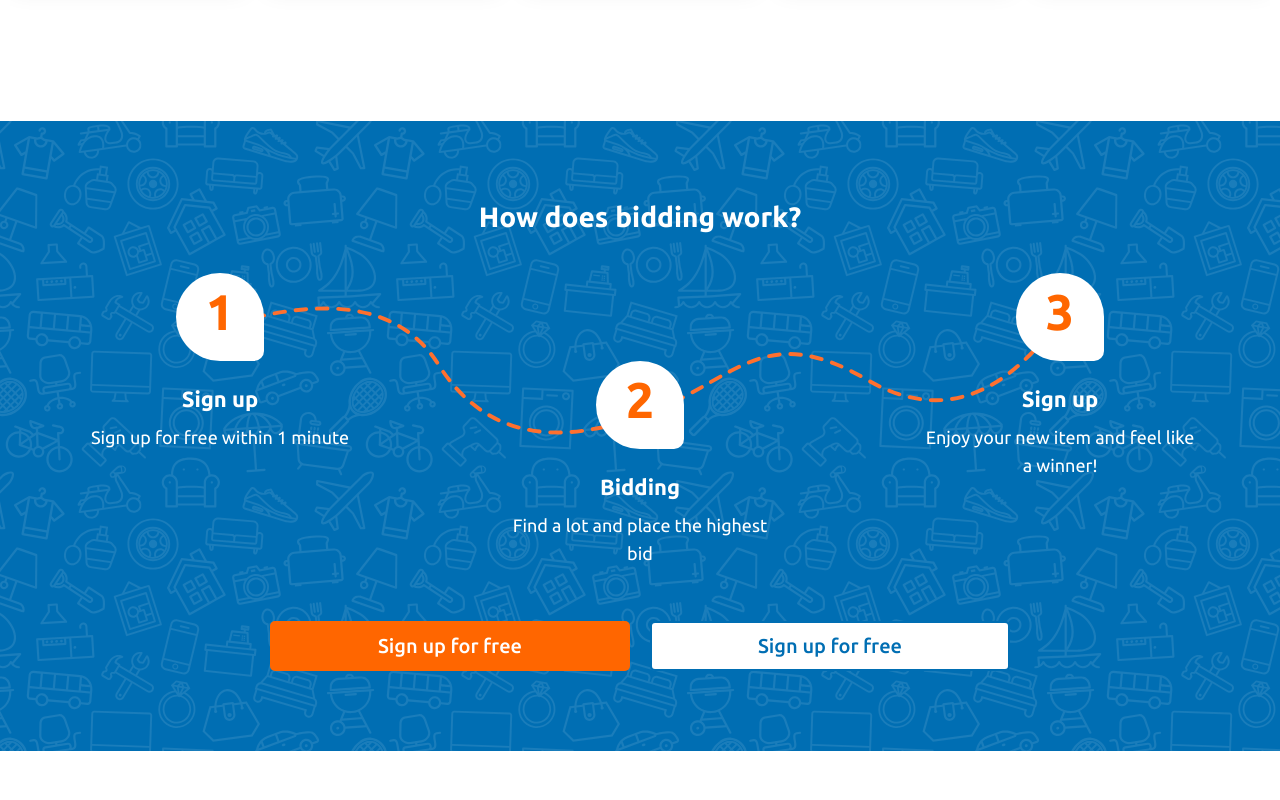
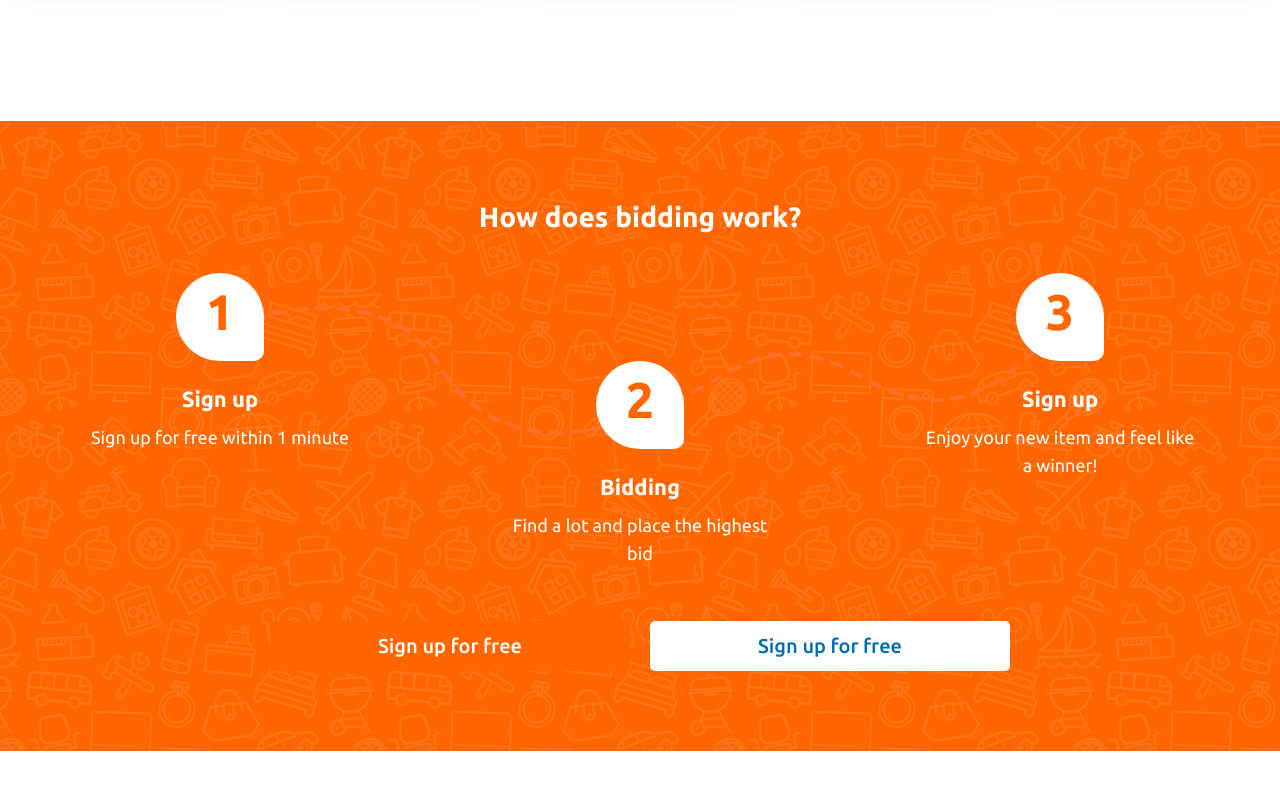
Before and after one commit to tayyabferozi/bva, a React (Create React App) app: page / in a window 1280 px wide. Shown: the part 1760-2560 px from the top of the page. Built offline with nearby package versions, Linux system fonts and the light colour scheme.

Commit message:
changes theme color

```diff
--- a/src/components/Button/Button.scss
+++ b/src/components/Button/Button.scss
@@ -47,7 +47,7 @@
 
   &.btn-orange-blue {
     background-color: #fff;
-    border: 2px solid #006eb3;
+    // border: 2px solid #006eb3;
     padding: 10px 32px;
 
     .btn-text {
--- a/src/components/Categories/Categories.scss
+++ b/src/components/Categories/Categories.scss
@@ -28,7 +28,7 @@
       .text {
         margin-top: 4px;
         font-size: 14px;
-        color: $color1;
+        color: $color11;
         font-weight: 500;
       }
     }
--- a/src/pages/Landing/Discover/Discover.scss
+++ b/src/pages/Landing/Discover/Discover.scss
@@ -3,7 +3,7 @@
 
   .discover-main {
     padding: 40px 40px 40px 30px;
-    background-color: $color1;
+    background-color: $color11;
     position: relative;
     border-radius: 10px;
     overflow: hidden;
@@ -16,7 +16,7 @@
       width: 100%;
       background: linear-gradient(
         269.34deg,
-        $color1 23.05%,
+        $color11 23.05%,
         rgba(0, 110, 179, 0) 97.68%
       );
       pointer-events: none;
--- a/src/styles/_colors.scss
+++ b/src/styles/_colors.scss
@@ -1,4 +1,5 @@
-$color1: #006eb3;
+// $color1: #006eb3;
+$color1: #f60;
 $color2: #007aff;
 $color3: #231f20;
 $color4: #e8f1f9;
@@ -8,3 +9,4 @@ $color7: #007aff;
 $color8: #ffe8d9;
 $color9: #b3e0fd;
 $color10: #f4f4f4;
+$color11: #006eb3;
```
